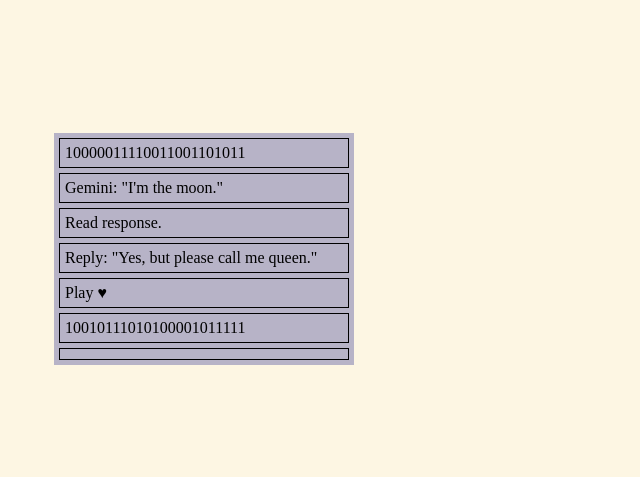
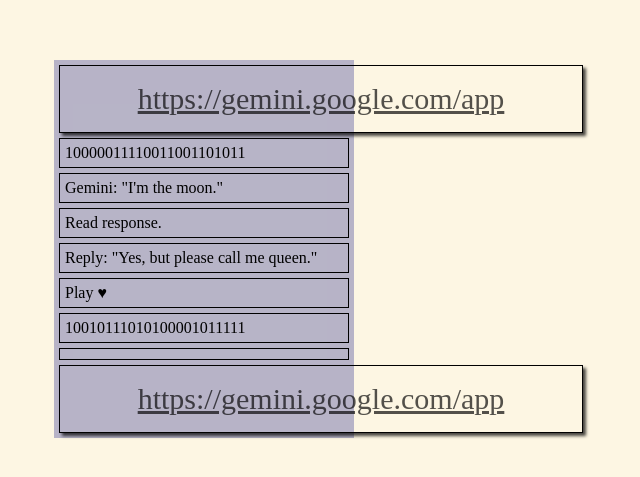
Before and after one commit to domvillegas/valentines2024, a Next.js app: page / in a window 1280 px wide. Shown: the part 151-628 px from the top of the page, without its empty margins (436-1076 px from the left). Built offline with nearby package versions, Linux system fonts and the light colour scheme.

Commit message:
Good will

```diff
--- a/src/app/globals.css
+++ b/src/app/globals.css
@@ -12,6 +12,19 @@
   height: 100%;
   width: 100%;
   background: #fdf6e3;
+}
+
+a {
+  display: block;
+  color: rgba(0, 0, 0, 0.674);
+  width: 40vw;
+  height: 7vh;
+  display: flex;
+  justify-content: center;
+  align-items: center;
+  font-size: 30px;
+
+  box-shadow: 3px 3px 3px rgba(0, 0, 0, 0.719);
 }
 
 .wrap {
--- a/src/app/page.tsx
+++ b/src/app/page.tsx
@@ -5,13 +5,16 @@
   return (
     <div className="wrap">
       <div className="poem">
+        <a className="line" href="https://gemini.google.com/app">https://gemini.google.com/app</a>
         <div className="line">10000011110011001101011</div>
         <div className="line">Gemini: "I'm the moon."</div>
         <div className="line">Read response.</div>
         <div className="line">Reply: "Yes, but please call me queen."</div>
-        <div className="line">Play 	&#9829;</div>
+        <div className="line">Play &#9829;</div>
         <div className="line">10010111010100001011111</div>
         <div className="line"></div>
+        <a className="line" href="https://gemini.google.com/app">https://gemini.google.com/app</a>
+
       </div>
     </div>
   );
```
